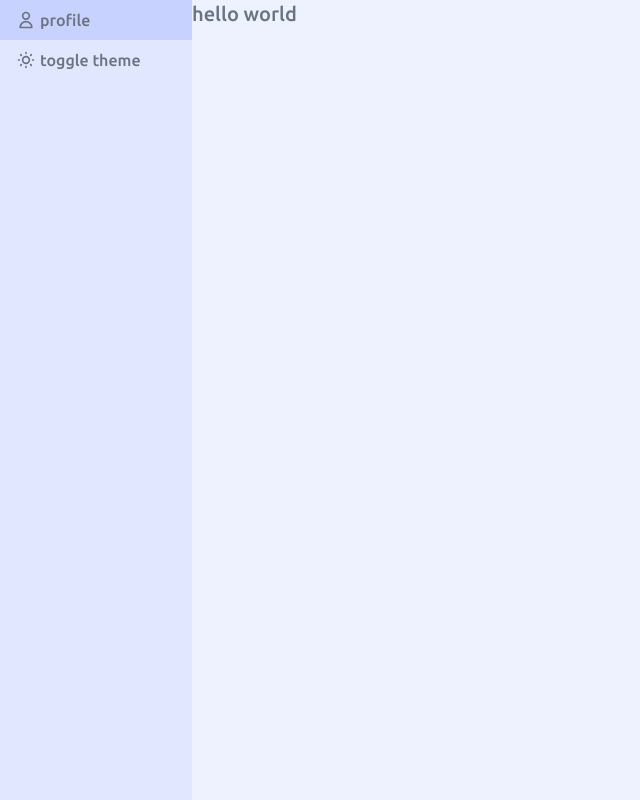
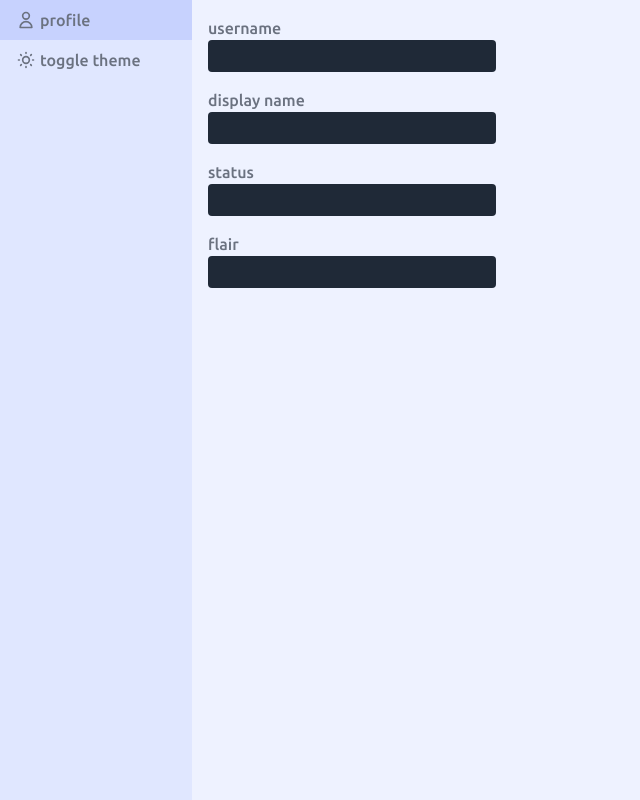
Before and after one commit to mathletedev/teachersonly.com, a Next.js app in the folder web/: page /settings in a window 1280 px wide. Shown: the whole page, without its empty margins (0-640 px from the left). Built offline with nearby package versions, Linux system fonts and the light colour scheme; no server answers.

Commit message:
profile settings

```diff
--- a/web/src/components/common/LabelledInput.tsx
+++ b/web/src/components/common/LabelledInput.tsx
@@ -13,18 +13,19 @@ const LabelledInput: FC<Props> = ({
 	label,
 	inputValue,
 	onInputChange,
-	inputType = "text",
+	inputType,
 	inputStyle,
 	divider
 }) => {
 	return (
 		<div>
 			<label className="text-default">{label}</label>
+			<br />
 			<input
 				type={inputType}
 				value={inputValue}
 				onChange={onInputChange}
-				className={`${inputStyle && `${inputStyle} `}text-input`}
+				className={`${inputStyle ? `${inputStyle} ` : ""}text-input`}
 			/>
 			{divider && <div className="h-4"></div>}
 		</div>
--- a/web/src/components/settings/Profile.tsx
+++ b/web/src/components/settings/Profile.tsx
@@ -1,7 +1,15 @@
-import { FC } from "react";
+import { FC, Fragment } from "react";
+import LabelledInput from "../common/LabelledInput";
 
 const Profile: FC = () => {
-	return <div className="text-xl text-default">hello world</div>;
+	return (
+		<Fragment>
+			<LabelledInput label="username" inputStyle="bg-gray-800" divider />
+			<LabelledInput label="display name" inputStyle="bg-gray-800" divider />
+			<LabelledInput label="status" inputStyle="bg-gray-800" divider />
+			<LabelledInput label="flair" inputType="" inputStyle="bg-gray-800" />
+		</Fragment>
+	);
 };
 
 export default Profile;
--- a/web/src/components/settings/Settings.tsx
+++ b/web/src/components/settings/Settings.tsx
@@ -40,11 +40,13 @@ const Settings: FC = () => {
 					/>
 				</button>
 			</Sidebar>
-			{
+			<div className="p-4 float-left">
 				{
-					profile: <Profile />
-				}[tab]
-			}
+					{
+						profile: <Profile />
+					}[tab]
+				}
+			</div>
 		</Fragment>
 	);
 };
```
